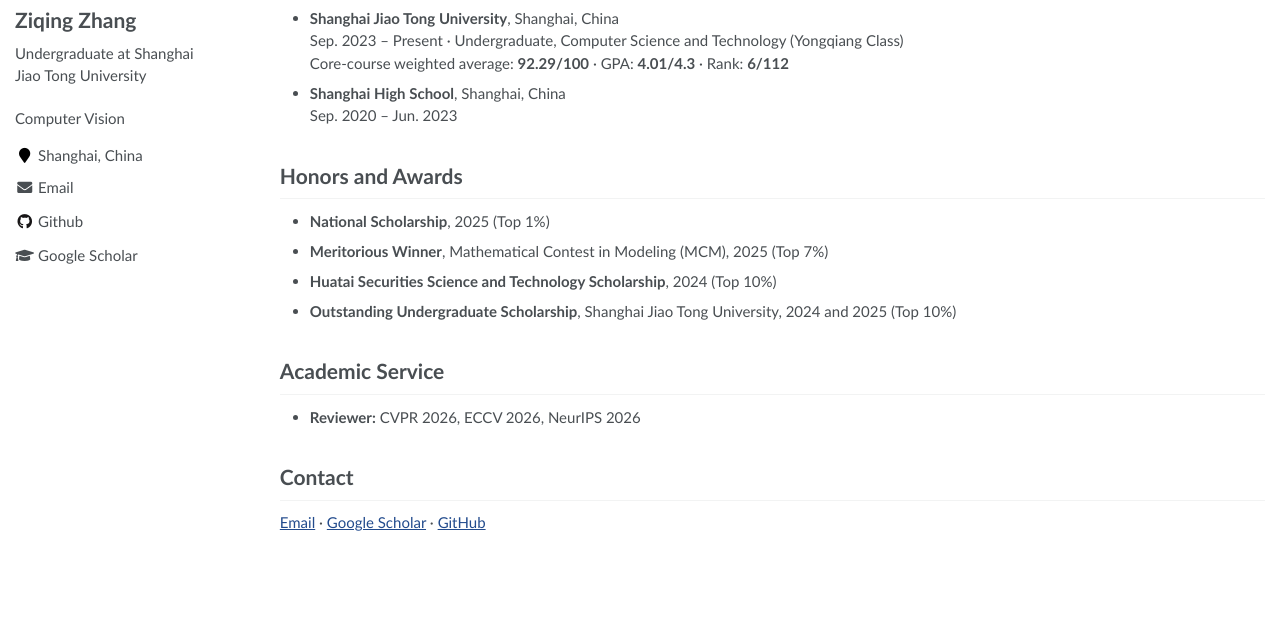
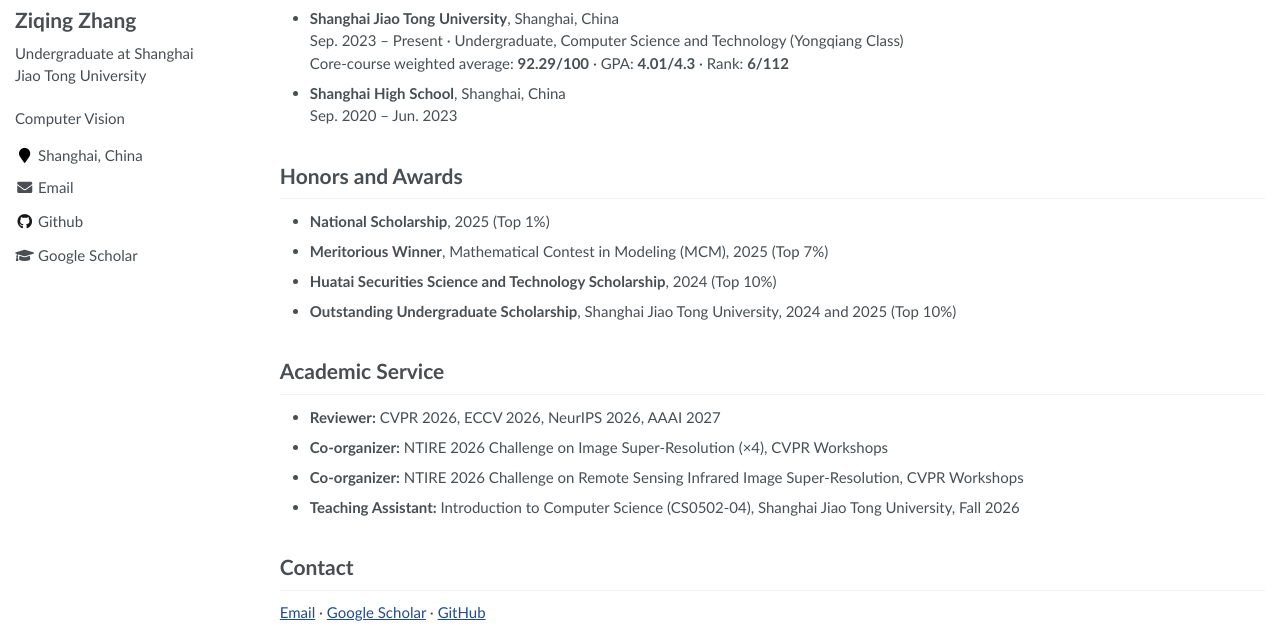
Before and after one commit to zzqingz/zzqingz.github.io, a Jekyll site: the page built from _pages/about.md, in a window 1280 px wide and 900 px high, scrolled down 673 px, cut to the strip 269-900 px from the top of the window. Built offline with Jekyll 4.4.1, drawn with Linux system fonts in a browser that asks for light colours; before the commit the page ends 1483 px from its top, so only the background shows below that; some of the changed text lies outside the part shown.

Commit message:
Add advisor, AAAI review service, NTIRE organization and teaching

```diff
--- a/_pages/about.md
+++ b/_pages/about.md
@@ -77,7 +77,10 @@ Kai Liu, **Ziqing Zhang**, Wenbo Li, Renjing Pei, Fenglong Song, Xiaohong Liu, L
 
 # Academic Service
 
-- **Reviewer:** CVPR 2026, ECCV 2026, NeurIPS 2026
+- **Reviewer:** CVPR 2026, ECCV 2026, NeurIPS 2026, AAAI 2027
+- **Co-organizer:** NTIRE 2026 Challenge on Image Super-Resolution (×4), CVPR Workshops
+- **Co-organizer:** NTIRE 2026 Challenge on Remote Sensing Infrared Image Super-Resolution, CVPR Workshops
+- **Teaching Assistant:** Introduction to Computer Science (CS0502-04), Shanghai Jiao Tong University, Fall 2026
 
 <span class="anchor" id="contact"></span>
 
```
Also changed, not shown: other parts of _pages/about.md (+1 -1 lines).
